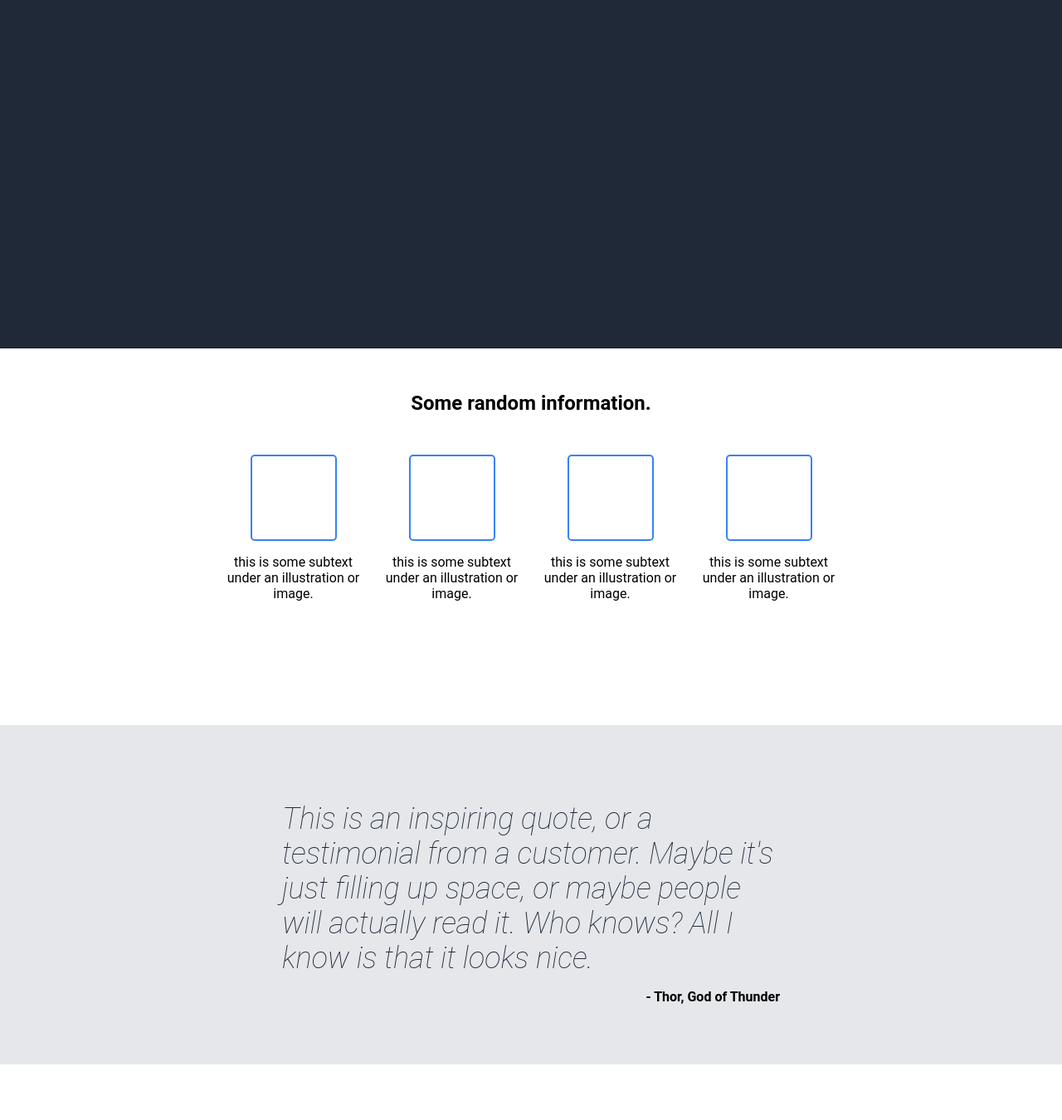
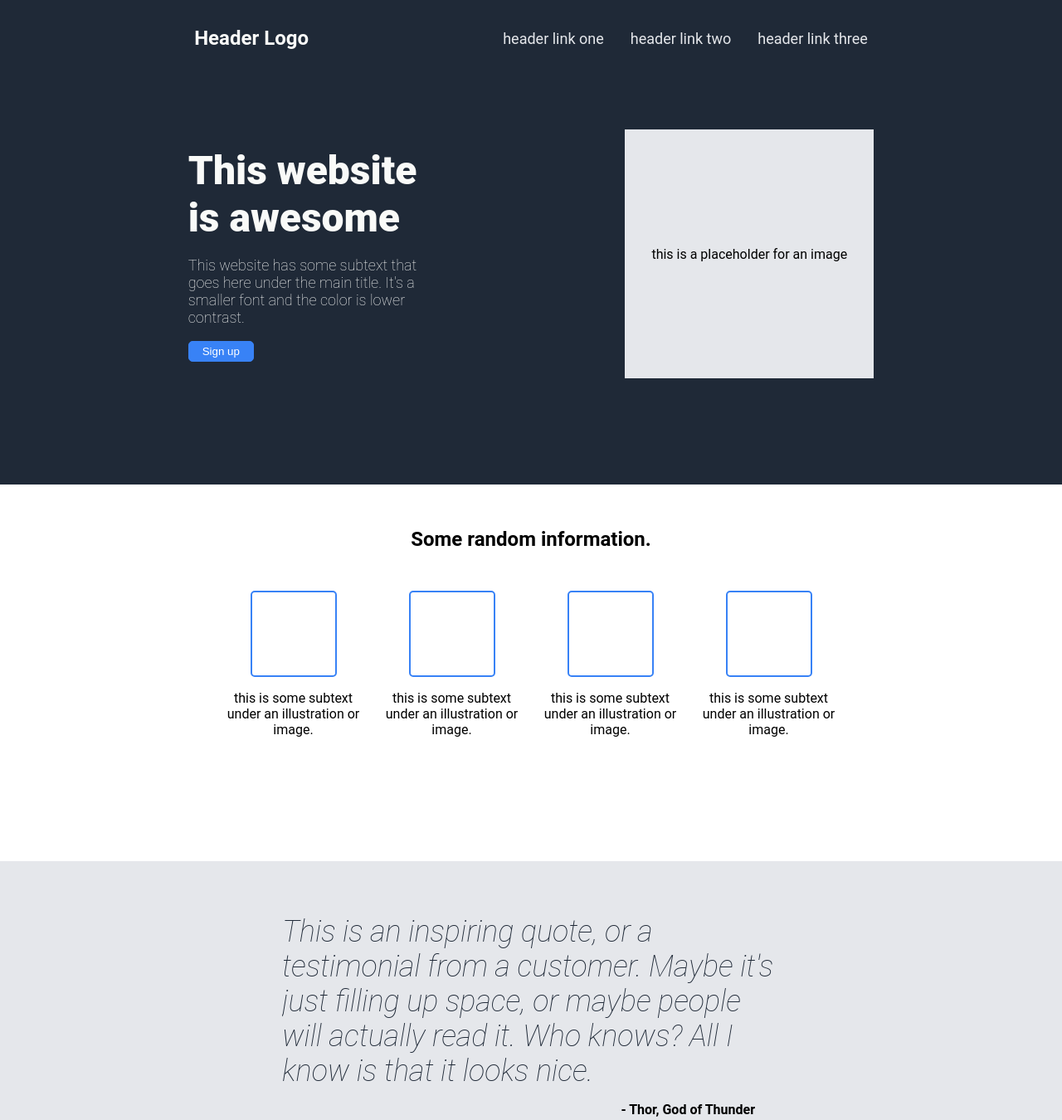
Before and after one commit to AXM78251/odin-landing-page, a plain HTML site: page index.html in a window 1280 px wide. Shown: the top 1350 px of the page at 83% size. Drawn offline with Linux system fonts and the light colour scheme.

Commit message:
Fnished header section of static webpage.
Finished the header section of the static webpage
which includes the link redirects as well as
the title and description of the webpage.

```diff
--- a/css/styles.css
+++ b/css/styles.css
@@ -13,6 +13,98 @@ body {
 .intro-con {
     flex: 140 1 auto;
     min-height: 420px;
+    display: flex;
+    flex-direction: column;
+    padding-top: 32px;
+    padding-bottom: 128px;
+    padding-left: 32px;
+    padding-right: 32px;
+    gap: 96px;
+}
+
+.header {
+    display: flex;
+    justify-content: space-evenly;
+    align-items: center;
+    flex-wrap: wrap;
+    gap: 32px;
+}
+
+.header-main {
+    max-width: 300px;
+    width: 100%;
+    display: flex;
+    flex-direction: column;
+    justify-content: center;
+    align-items: center;
+}
+
+.header-main > button {
+    background: #3882F6;
+    color: white;
+    padding: 4px 16px;
+    border: 1px solid #3882F6;
+    border-radius: 5px;
+    flex-shrink: 0;
+    align-self: flex-start;
+}
+
+.awesome, .secondary {
+    color: #F9FAF8;
+}
+
+.awesome {
+    width: 100%;
+    overflow-wrap: break-word;
+    overflow: auto;
+    font-size: 48px;
+    font-weight: 900;
+    margin: 0;
+}
+
+.secondary {
+    font-size: 18px;
+    font-weight: lighter;
+}
+
+.logo {
+    font-size: 24px;
+    color: #F9FAF8;
+    font-weight: bold;
+}
+
+.main-text {
+    display: flex;
+    justify-content: space-evenly;
+    gap: 32px;
+    flex-wrap: wrap;
+}
+
+.placeholder {
+    background: #E5E7EB;
+    flex: 1;
+    max-width: 300px;
+    height: 300px;
+    display: flex;
+    justify-content: center;
+    align-items: center;
+}
+
+ul {
+    list-style: none;
+    color: #E5E7EB;
+    font-size: 18px;
+    margin: 0;
+    padding: 0;
+    display: flex;
+    justify-content: center;
+    align-items: center;
+    flex-wrap: wrap;
+    gap: 32px;
+}
+
+a {
+    text-decoration: none;
 }
 
 .footer {
@@ -92,52 +184,40 @@ body {
     border-radius: 5px;
     flex-shrink: 0;
 }
+
 .quote-con {
-    background: #E5E7EB;
-    flex: 115 1 auto;
-    display: flex;
-    justify-content: center;
-    align-items: center;
-    padding: 32px;
-    min-height: 345px;
-}
-
-.center-con {
     display: flex;
     flex-direction: column;
     justify-content: center;
     align-items: center;
+    background: #E5E7EB;
+    padding: 64px 16px;
 }
 
-.quote-text {
-    max-width: 600px;
-    display: flex;
-    justify-content: center;
-    align-self: center;
-    flex-wrap: wrap;
-}
-
-.quote-text > p {
+.quote-con > p {
     font-size: 36px;
     font-weight: lighter;
     font-style: italic;
     color: #1F2937;
-    margin-bottom: 0px;
+    width: 100%;
+    max-width: 600px;
     overflow-wrap: break-word;
+    overflow: auto;
+    margin: 0;
+    padding: 0;
 }
 
-.author {
-    align-self: end;
+.quote-author {
+    width: 100%;
+    max-width: 600px;
+    text-align: center;
 }
 
 .quote-author > p {
+    text-align: right;
+    padding: 0px 30px;
     font-weight: bold;
-}
-
-.quote-author {
-    align-self: end;
-    display: flex;
-    flex-wrap: wrap;
+    margin-bottom: 0;
 }
 
 .image-cons {
--- a/index.html
+++ b/index.html
@@ -8,7 +8,47 @@
     </head>
     <body>
         <div class = "intro-con">
-
+            <div class = "header">
+                <div class = "logo">
+                    Header Logo
+                </div>
+                <ul>
+                    <li>
+                        <a>
+                            header link one
+                        </a>
+                    </li>
+                    <li>
+                        <a>
+                            header link two
+                        </a>
+                    </li>
+                    <li>
+                        <a>
+                            header link three
+                        </a>
+                    </li>
+                </ul>
+            </div>
+            <div class = "main-text">
+                <div class = "header-main">
+                    <p class = "awesome">
+                        This website is awesome
+                    </p>
+                    <p class = "secondary">
+                        This website has some subtext
+                        that goes here under the main title.
+                        It's a smaller font and the color is lower
+                        contrast.
+                    </p>
+                    <button>
+                        Sign up
+                    </button>
+                </div>
+                <div class = "placeholder">
+                    this is a placeholder for an image
+                </div>
+            </div>
         </div>
         <div class = "random-info">
             <h2>
@@ -54,20 +94,17 @@
             </div>
         </div>
         <div class = "quote-con">
-            <div class = "center-con">
-                <div class = "quote-text">
-                    <p> This is an inspiring quote, or
+            <p>
+                This is an inspiring quote, or
                 a testimonial from a customer. Maybe
                 it's just filling up space, or maybe people
                 will actually read it. Who knows? All
                 I know is that it looks nice.
             </p>
-                </div>
             <div class = "quote-author">
-                    <p class = "author">
+                <p>
                     - Thor, God of Thunder
                 </p>
-                </div>
             </div>
         </div>
         <div class = "action-con">
```
Lines whose indentation alone changed are shown as unchanged.
